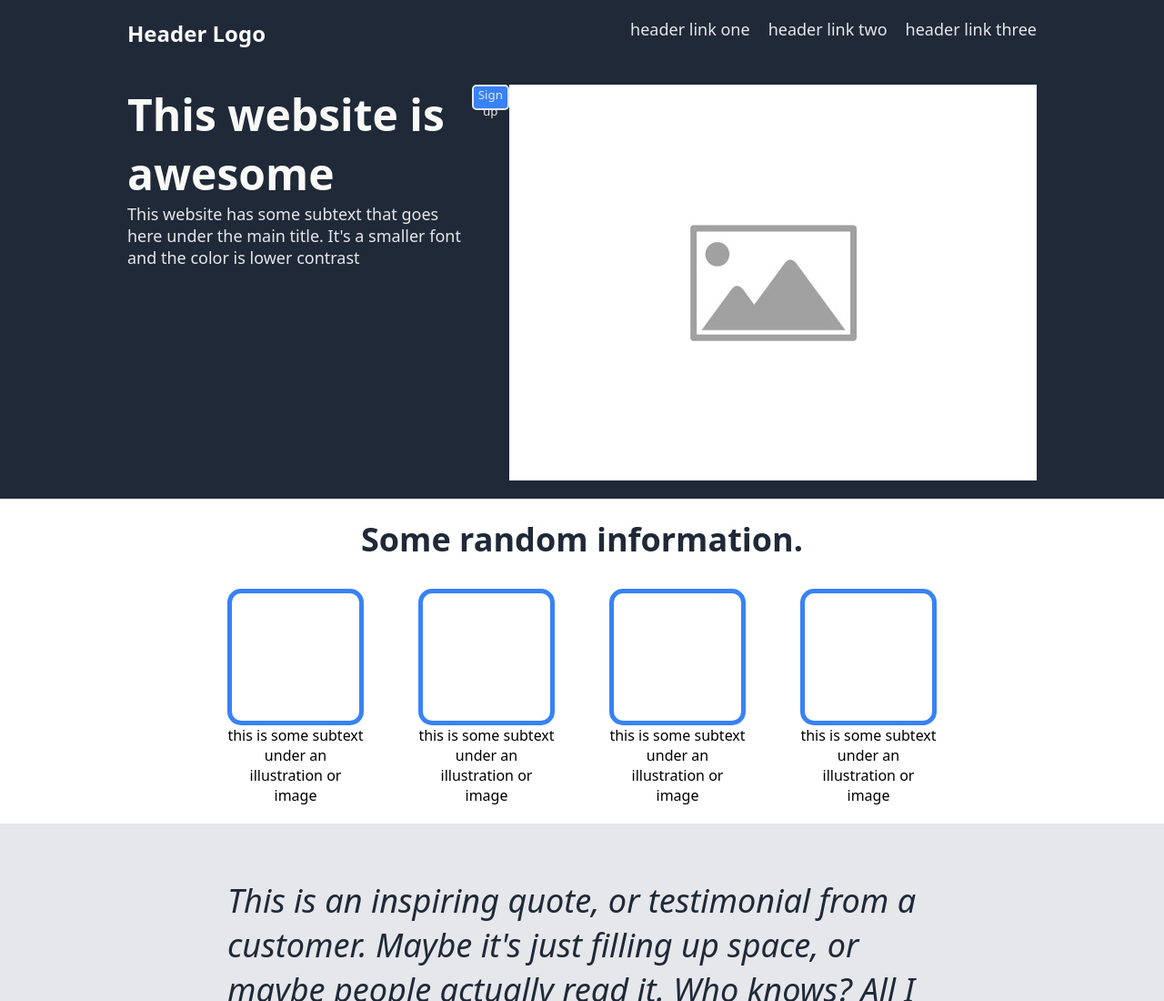
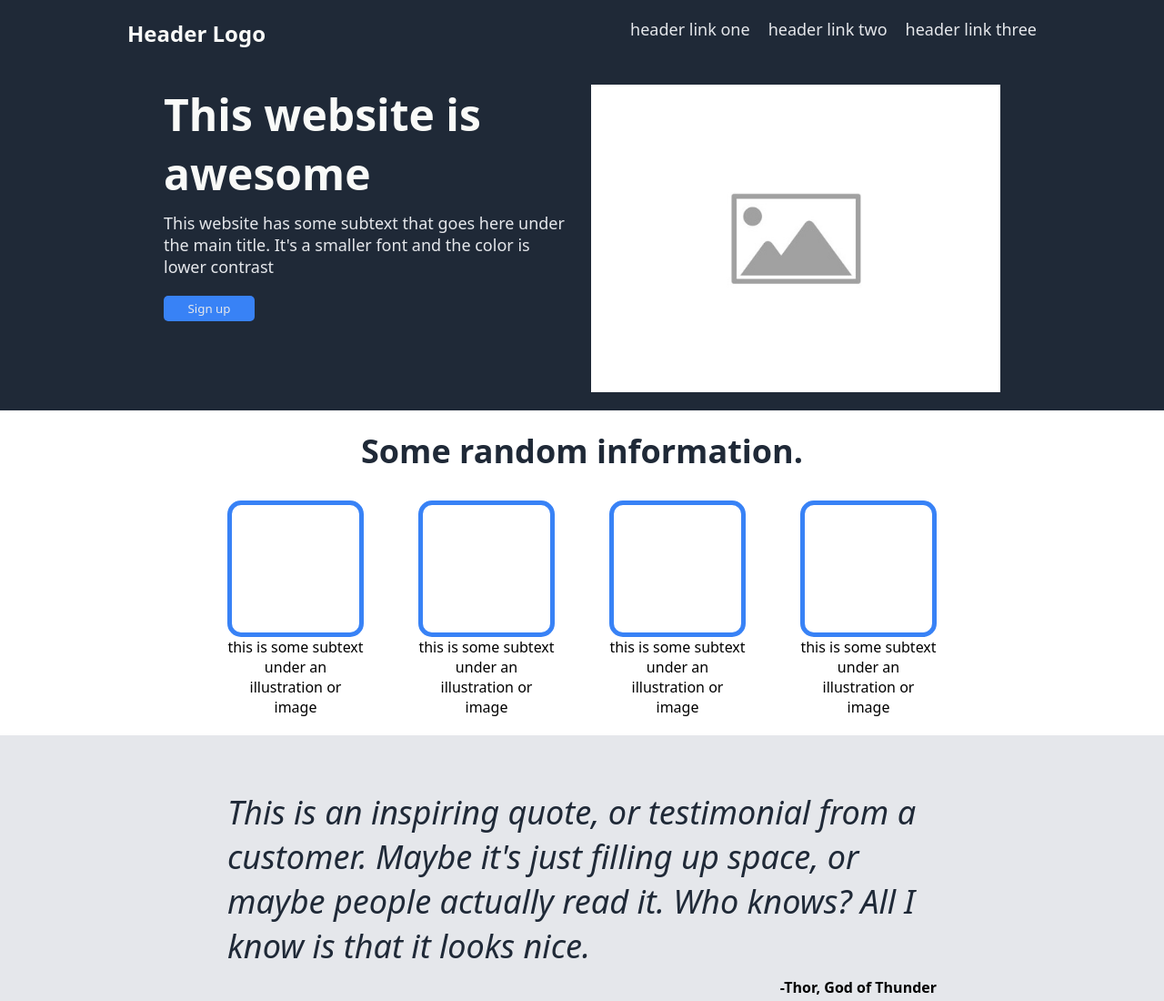
Before and after one commit to Dantes1nfern0/TOP-landingpage, a plain HTML site: page index.html in a window 1280 px wide. Shown: the top 1100 px of the page at 91% size. Drawn offline with Linux system fonts and the light colour scheme.

Commit message:
Format flex properties for hero image

```diff
--- a/index.html
+++ b/index.html
@@ -27,8 +27,8 @@
                 <div class="hero-text">
                     <h1>This website is awesome</h1>
                     <p>This website has some subtext that goes here under the main title. It's a smaller font and the color is lower contrast</p>
+                    <button class= "hero-button">Sign up</button>
                 </div>
-                <button class= "hero-button">Sign up</button>
                 <img src="./images/placeholder-image.jpg" alt="Blank placeholder image with the icon of a grey simplistic mountain diagram in the center" class="hero-image">
             </div>
         </div>
--- a/style.css
+++ b/style.css
@@ -20,7 +20,6 @@ button {
     font-family: inherit;
     width: 100px;
     height: 28px;
-
 }
 
 /* Header */
@@ -67,9 +66,18 @@ button {
 .hero-content-container {
     width: 1000px;
     display: flex;
-    justify-content: space-between
+    justify-content: center;
+    flex-wrap: wrap;
+    gap: 20px;
 }
 
+.hero-text {
+    display: flex;
+    flex-direction: column;
+    gap: 10px;
+    max-width: 450px;
+    flex: 1 1 auto;
+}
 
 .hero-text h1 {
     font-size: 48px;
@@ -77,9 +85,19 @@ button {
     font-weight: 900px;
 }
 
+.hero-image {
+    max-width: 450px;
+    flex: 1 2 auto;
+}
+
 .hero-text p {
     font-size: 18px;
     color: #E5E7EB;
+}
+
+.hero-button {
+    border: none;
+    margin-top: 10px;
 }
 
 /* Information Content */
```
